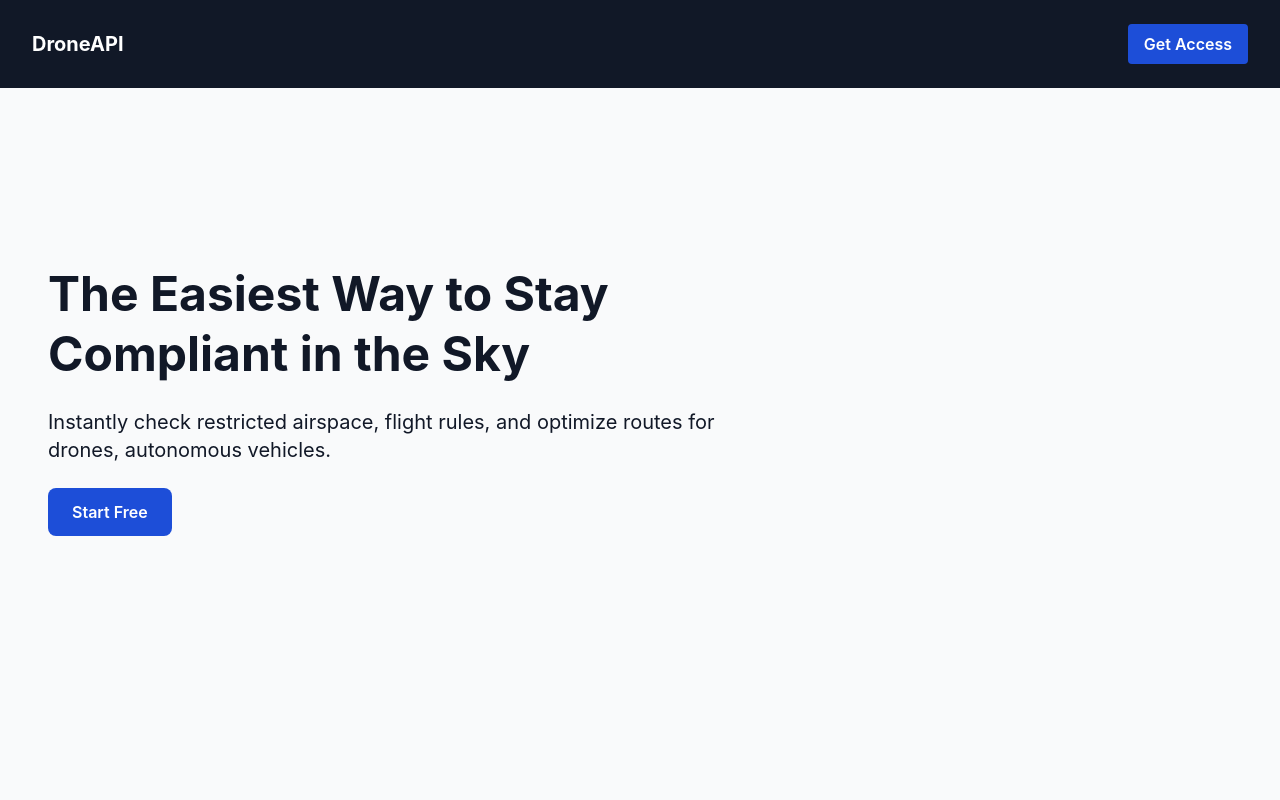
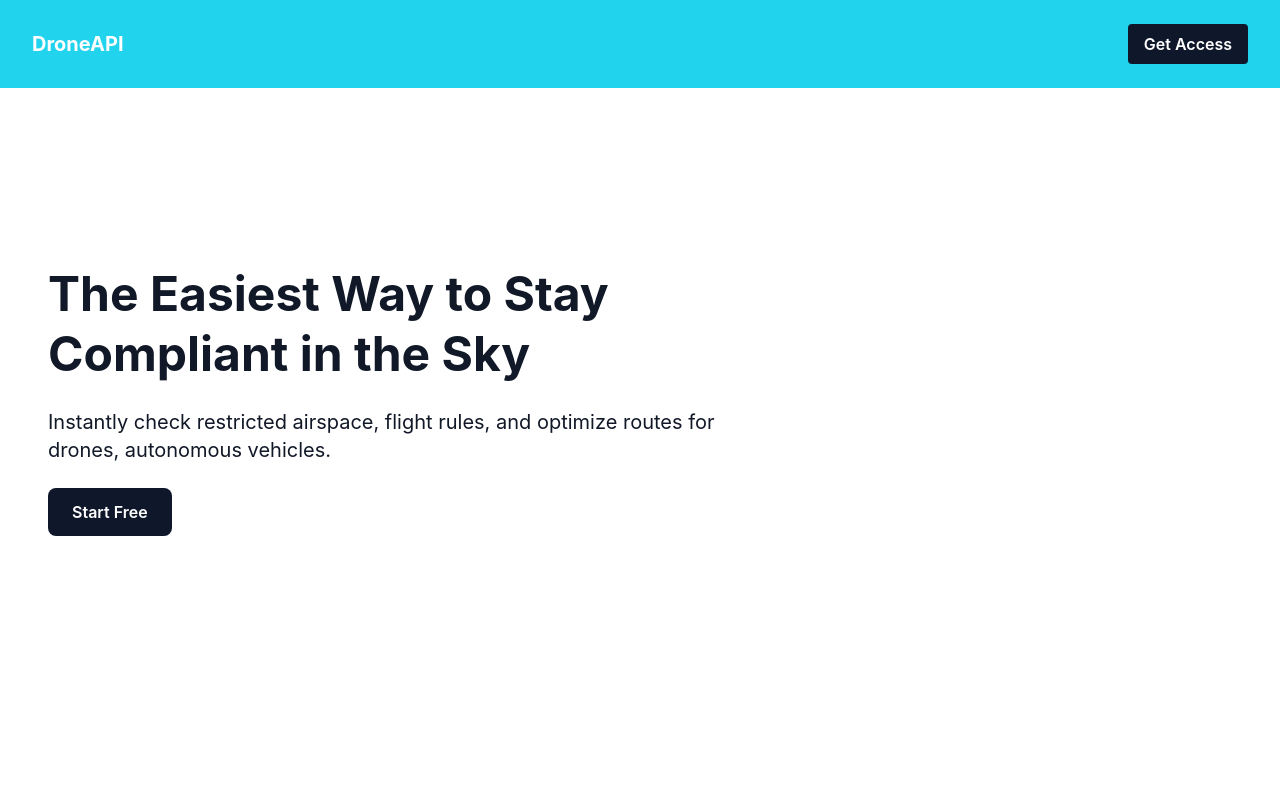
Before and after one commit to Vitoraos/NavGuard, a Next.js app in the folder Landing_Page/: page / in a window 1280 px wide. Shown: the top 800 px of the page. Built offline with nearby package versions, Linux system fonts and the light colour scheme; no server answers.

Commit message:
Update tailwind.config.js

```diff
--- a/Landing_Page/tailwind.config.js
+++ b/Landing_Page/tailwind.config.js
@@ -7,15 +7,25 @@ module.exports = {
   theme: {
     extend: {
       colors: {
-        primary: '#1D4ED8', // CTA blue
-        secondary: '#111827', // dark background
-        accent: '#FBBF24', // attention yellow
-        light: '#F9FAFB', // background
+        primary: "#0F172A",      // Aviation dark
+        accent: "#3B82F6",       // Aviation Blue
+        secondary: "#22D3EE",    // Radar Cyan
+        background: "#050B14",   // Aviation Midnight
+        textPrimary: "#E6EDF6",
+        textSecondary: "#9FB2CC",
+        textMuted: "#6B7C99"
       },
       fontFamily: {
-        sans: ['Inter', 'sans-serif'],
+        sans: ["Inter", "sans-serif"],
+        mono: ["JetBrains Mono", "monospace"]
       },
-    },
+      spacing: {
+        section: "80vh"
+      },
+      boxShadow: {
+        glow: "0 4px 20px rgba(59,130,246,0.4)"
+      }
+    }
   },
-  plugins: [],
-}
+  plugins: []
+};
```
